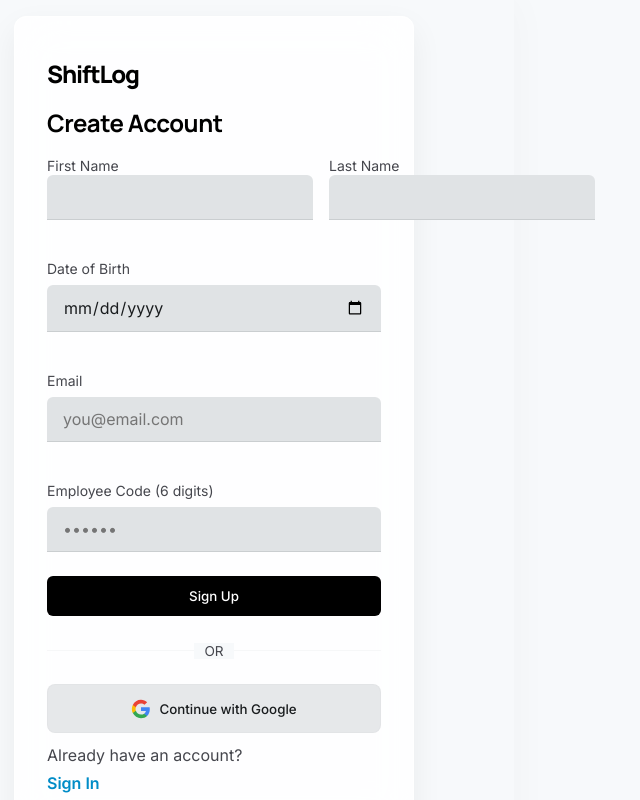
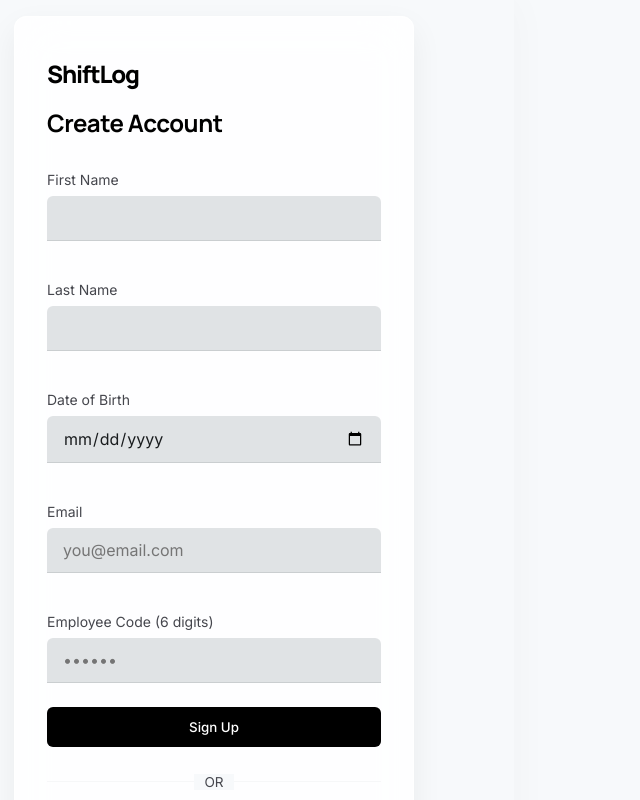
Before and after one commit to akshpatel153/shiftlog, a React (Vite) app: page / in a window 1280 px wide. Both pictures are taken after a click on the button "Sign Up". Shown: the top 800 px of the page, without its empty margins (426-1066 px from the left). Built offline with nearby package versions, Linux system fonts and the light colour scheme; no server answers.

Commit message:
fix: disable google sign up button, stack sign up inputs vertically, and fix sign up loading hang

```diff
--- a/src/pages/Auth.tsx
+++ b/src/pages/Auth.tsx
@@ -45,7 +45,11 @@ export function Auth() {
 
       if (error) {
         setError(error.message);
-      } else if (data?.user && !data?.session) {
+      } else if (data?.session) {
+        // Automatically logged in by Supabase (email confirmation disabled)
+        setSuccessMsg('Account created! Logging you in...');
+      } else {
+        // Reaches here if email confirmation is enabled, or if user already exists
         setSuccessMsg('Account created! Please check your email to verify your account before logging in.');
         setIsLogin(true);
       }
@@ -71,15 +75,13 @@ export function Auth() {
         <form onSubmit={handleSubmit} className="auth-form">
           {!isLogin && (
             <>
-              <div className="input-group" style={{ display: 'grid', gridTemplateColumns: '1fr 1fr', gap: '1rem' }}>
-                <div>
-                  <label>First Name</label>
-                  <input type="text" required value={firstName} onChange={e => setFirstName(e.target.value)} />
-                </div>
-                <div>
-                  <label>Last Name</label>
-                  <input type="text" required value={lastName} onChange={e => setLastName(e.target.value)} />
-                </div>
+              <div className="input-group mt-4">
+                <label>First Name</label>
+                <input type="text" required value={firstName} onChange={e => setFirstName(e.target.value)} />
+              </div>
+              <div className="input-group mt-4">
+                <label>Last Name</label>
+                <input type="text" required value={lastName} onChange={e => setLastName(e.target.value)} />
               </div>
               <div className="input-group mt-4">
                 <label>Date of Birth</label>
@@ -127,8 +129,8 @@ export function Auth() {
 
         <button
           className="btn-export w-full"
-          onClick={handleGoogleSignIn}
-          style={{ justifyContent: 'center' }}
+          disabled
+          style={{ justifyContent: 'center', opacity: 0.5, cursor: 'not-allowed' }}
         >
           <svg viewBox="0 0 24 24" width="20" height="20" xmlns="http://www.w3.org/2000/svg">
             <path d="M22.56 12.25c0-.78-.07-1.53-.2-2.25H12v4.26h5.92c-.26 1.37-1.04 2.53-2.21 3.31v2.77h3.57c2.08-1.92 3.28-4.74 3.28-8.09z" fill="#4285F4"/>
@@ -136,7 +138,7 @@ export function Auth() {
             <path d="M5.84 14.09c-.22-.66-.35-1.36-.35-2.09s.13-1.43.35-2.09V7.07H2.18C1.43 8.55 1 10.22 1 12s.43 3.45 1.18 4.93l2.85-2.22.81-.62z" fill="#FBBC05"/>
             <path d="M12 5.38c1.62 0 3.06.56 4.21 1.64l3.15-3.15C17.45 2.09 14.97 1 12 1 7.7 1 3.99 3.47 2.18 7.07l3.66 2.84c.87-2.6 3.3-4.53 6.16-4.53z" fill="#EA4335"/>
           </svg>
-          Continue with Google
+          Continue with Google (Disabled)
         </button>
 
         <div className="auth-switch text-center mt-6">
```
